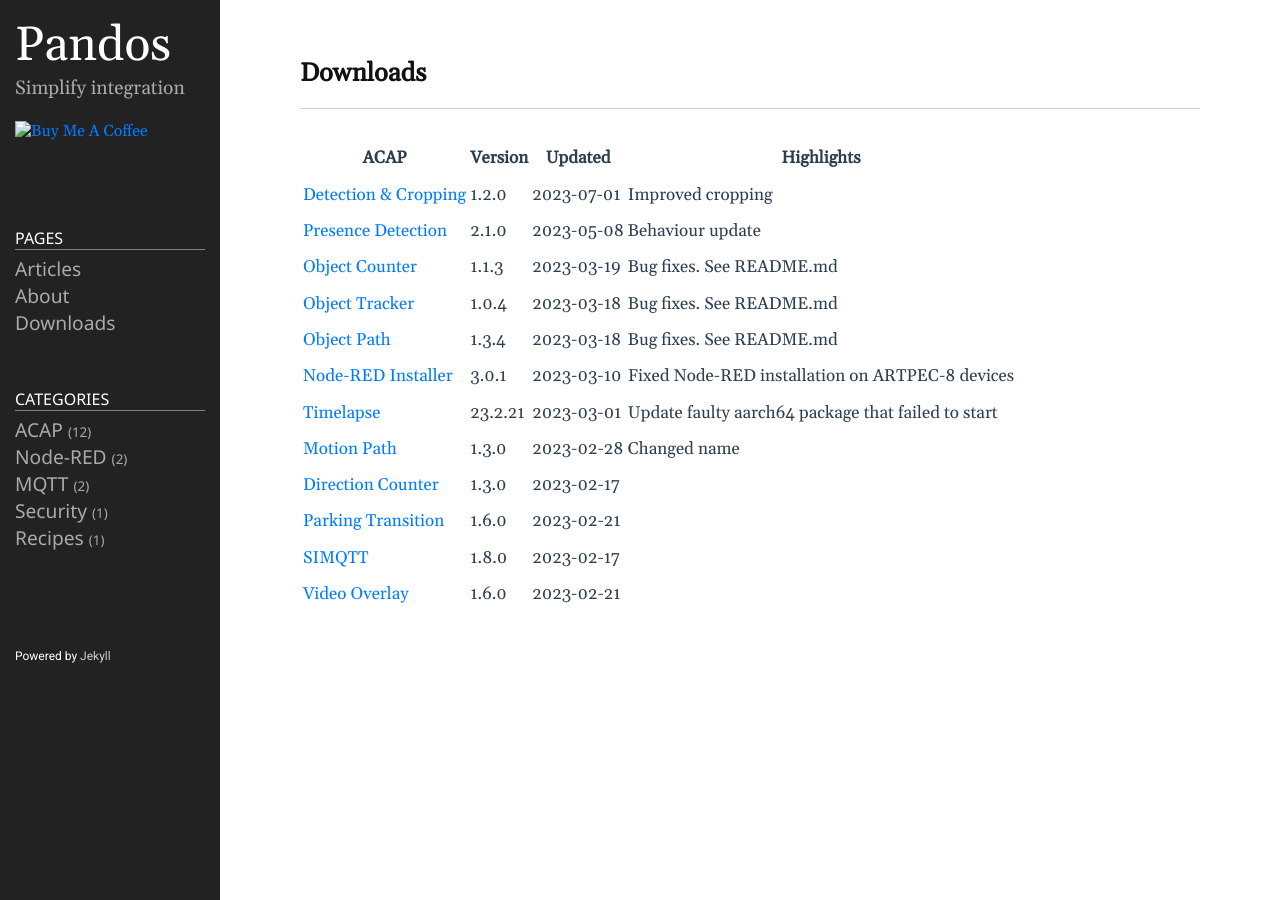
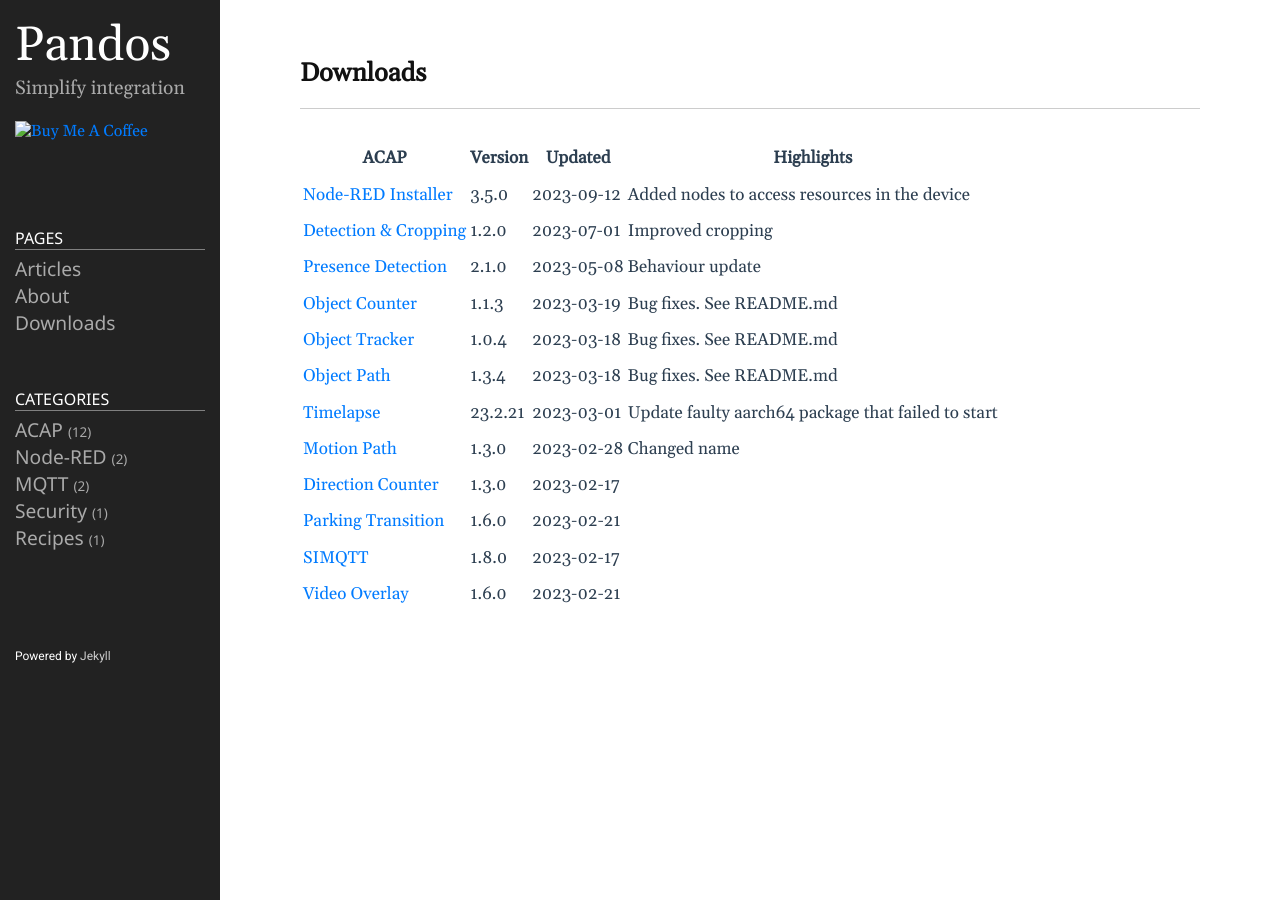
Before and after one commit to pandosme/pandosme.github.io, a Jekyll site: the page built from docs/downloads.md, in a window 1280 px wide. Built offline with Jekyll 4.4.1, drawn with Linux system fonts in a browser that asks for light colours.

Commit message:
Update downloads.md

```diff
--- a/docs/downloads.md
+++ b/docs/downloads.md
@@ -6,12 +6,12 @@ permalink: /downloads/
 
 |ACAP | Version| Updated | Highlights |
 |------------------------ |---------- |------------ |-------------------------- |
+|[Node-RED Installer](https://acap.juhlin.me/package/Nodered) |3.5.0 |2023-09-12 | Added nodes to access resources in the device |
 |[Detection & Cropping](https://acap.juhlin.me/package/detection) |1.2.0 |2023-07-01 | Improved cropping |
 |[Presence Detection](https://acap.juhlin.me/package/presence) |2.1.0 |2023-05-08 | Behaviour update |
 |[Object Counter](https://acap.juhlin.me/package/ObjectCounter) |1.1.3 |2023-03-19 | Bug fixes.  See README.md |
 |[Object Tracker](https://acap.juhlin.me/package/ObjectTracker) |1.0.4 |2023-03-18 | Bug fixes.  See README.md |
 |[Object Path](https://acap.juhlin.me/package/ObjectPath) |1.3.4 |2023-03-18 | Bug fixes.  See README.md |
-|[Node-RED Installer](https://acap.juhlin.me/package/Nodered) |3.0.1 |2023-03-10 | Fixed Node-RED installation on ARTPEC-8 devices |
 |[Timelapse](https://acap.juhlin.me/package/timelapseme) |23.2.21 |2023-03-01 | Update faulty aarch64 package that failed to start |
 |[Motion Path](https://acap.juhlin.me/package/MotionPath) |1.3.0 |2023-02-28 | Changed name |
 |[Direction Counter](https://acap.juhlin.me/package/directioncounter) |1.3.0 |2023-02-17 | |
```
